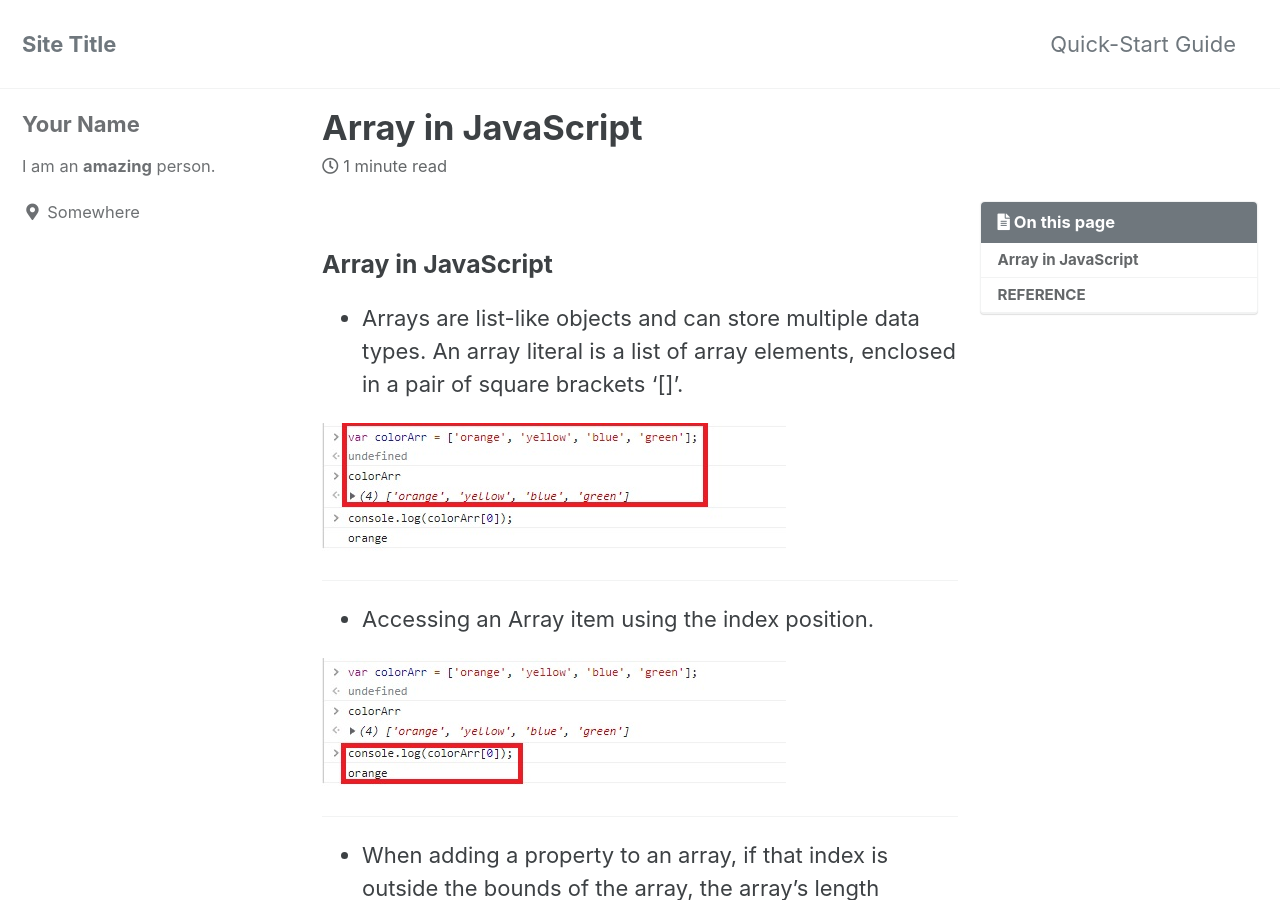
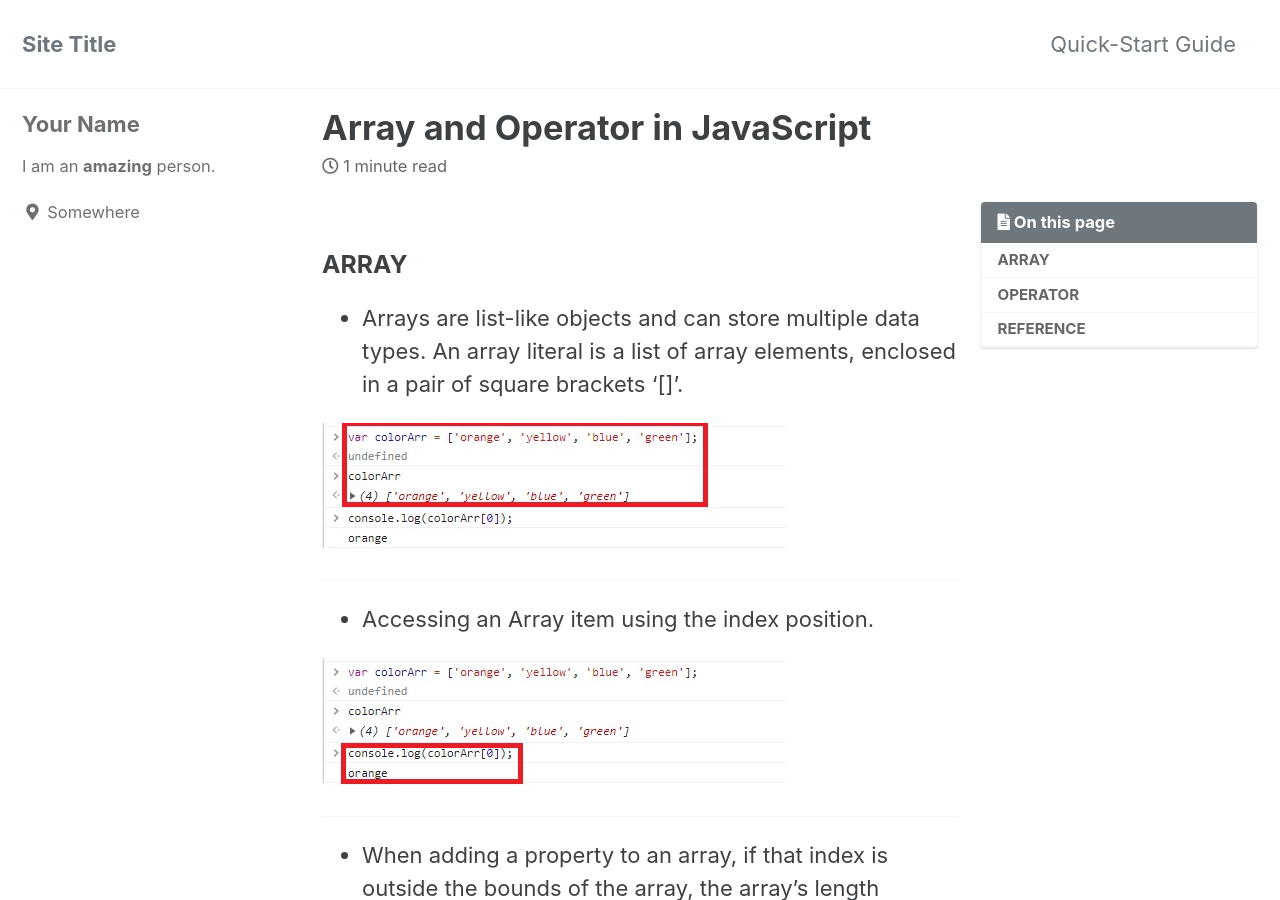
Before and after one commit to redshrimp0310/redshrimp0310.github.io, a Jekyll site: the page built from _posts/2021-12-21-JavaScript.md, in a window 1280 px wide and 900 px high. Built offline with Jekyll 4.4.1, drawn with Linux system fonts in a browser that asks for light colours; cached includes are drawn as plain includes.

Commit message:
Update 2021-12-21-JavaScript.md

```diff
--- a/_posts/2021-12-21-JavaScript.md
+++ b/_posts/2021-12-21-JavaScript.md
@@ -1,6 +1,6 @@
 ---
-title:  "Array in JavaScript"
-excerpt: "Basics of array in JavaScript"
+title:  "Array and Operator in JavaScript"
+excerpt: "Basics of array and operator in JavaScript"
 
 categories:
   - JavaScript
@@ -13,8 +13,7 @@ toc_sticky: true
 date: 2021-12-21
 last_modified_at: 2021-12-21
 ---
-### Array in JavaScript
-
+### ARRAY
 * Arrays are list-like objects and can store multiple data types. An array literal is a list of array elements, enclosed in a pair of square brackets '[]'.
 
 ![JS](/img/JavaScript/2021-12-21-JS1-1.jpg)
@@ -54,6 +53,7 @@ last_modified_at: 2021-12-21
 
 ![JS](/img/JavaScript/2021-12-21-JS1-10.jpg)
 - - -
+### OPERATOR
 * '+' operator
 
 ![JS](/img/JavaScript/2021-12-21-JS1-11.jpg)
```
